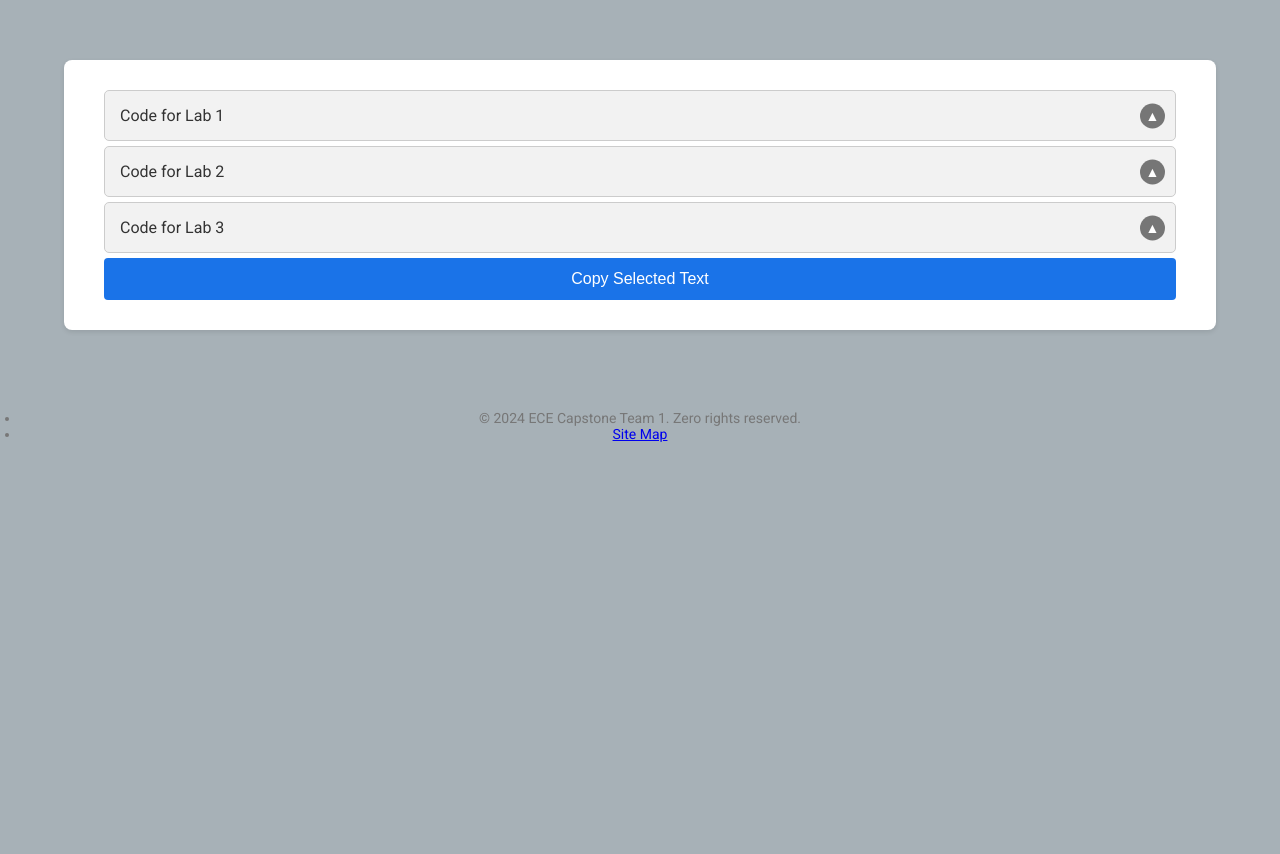
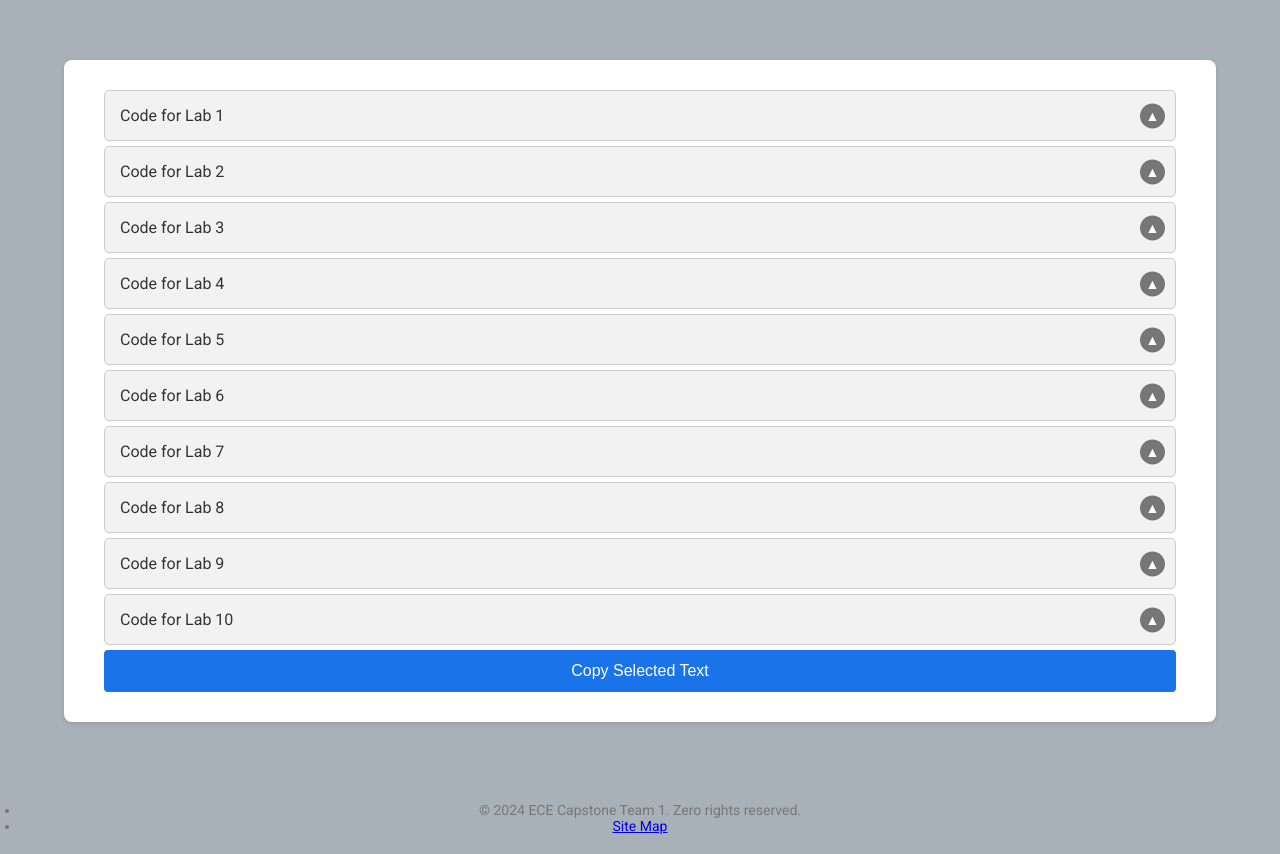
Before and after one commit to marcusmacesich/RobotInterfaceApp, a Django app: page /codetemplates/ in a window 1280 px wide. Shown: the part 58-912 px from the top of the page. Before the commit the page ends 500 px from the top, so only its background shows below. Run offline with Django 5.2, Linux system fonts and the light colour scheme.

```diff
--- a/robot_interface/interface/static/js/streaming.js
+++ b/robot_interface/interface/static/js/streaming.js
@@ -4,6 +4,8 @@
 // "iceServers" properties we'll pass when creating the Janus session.
 
 /* global iceServers:readonly, Janus:readonly, server:readonly */
+
+//taken from the streaming.js file from the Janus foundations' demo page
 
 var janus = null;
 var streaming = null;
--- a/robot_interface/interface/static/js/textroom.js
+++ b/robot_interface/interface/static/js/textroom.js
@@ -1,3 +1,6 @@
+//taken from the textroom.js file from the Janus foundations' demo page
+
+//Diffrent IPs used to test. Will eventually need to get the server and ice server variables from the DJango server automatically.
 //192.168.0.162
 //172.28.123.183
 const server = "http://172.28.123.183:8088/janus";
--- a/robot_interface/interface/templates/codetemplates.html
+++ b/robot_interface/interface/templates/codetemplates.html
@@ -130,6 +130,27 @@
         <h1>ECE 6-Axis Programming Interface</h1>
     </div>
 
+    <!--
+        Boiler plate code to create each dropdown block
+
+        <div class="text-block" id="textBlock#" onclick="selectBlock(#)">
+        <div class="text-content">Code for Lab #</div>
+        <button class="dropdown-button" onclick="toggleDropdown(event, #)">▲</button>
+        </div>
+        <div class="extra-content" id="extraContent#"><pre>
+        This is additional text for Block # that appears on expansion.
+        </pre></div>
+
+        JavaScript handles the logic for displaying the hidden code.
+        The hidden code is stored in the extra content section.
+        When the copy button is pushed, the code will be copied to the local strorage of the webbrowser under the name codeText as well as the clipboard.
+        The <pre> and </pre> are not copied, and are used to allow the text in the block to be eaiser to insert in the code.
+        # is any place when a number should be inserted, and the nuber denotes each block. The number is arbitrary. 1-10 are currently used for consistancy.
+        See toggleDropdowns and selectBlock in the javascript for further details.
+
+        Still needs actual code for each block.
+    -->
+
     <!-- Main Content Container -->
     <div class="container">
         <div class="block-container">
@@ -139,6 +160,7 @@
                 <button class="dropdown-button" onclick="toggleDropdown(event, 1)">▲</button>
             </div>
             <!-- Move extra-content below each block -->
+            <!-- currently stores temporary code-->
             <div class="extra-content" id="extraContent1"><code><pre>
 #GetPositons.py file
 import numpy as np
@@ -175,10 +197,50 @@ def orintation_Calc(m1,n):
             </div>
             <div class="extra-content" id="extraContent2">This is additional text for Block 2 that appears on expansion.</div>
 
-            <!-- Additional blocks up to textBlock10 -->
+            <div class="text-block" id="textBlock3" onclick="selectBlock(3)">
+                <div class="text-content">Code for Lab 3</div>
+                <button class="dropdown-button" onclick="toggleDropdown(event, 3)">▲</button>
+            </div>
+            <div class="extra-content" id="extraContent3">This is additional text for Block 3 that appears on expansion.</div>
+
+            <div class="text-block" id="textBlock4" onclick="selectBlock(4)">
+                <div class="text-content">Code for Lab 4</div>
+                <button class="dropdown-button" onclick="toggleDropdown(event, 4)">▲</button>
+            </div>
+            <div class="extra-content" id="extraContent4">This is additional text for Block 4 that appears on expansion.</div>
+
+            <div class="text-block" id="textBlock5" onclick="selectBlock(5)">
+                <div class="text-content">Code for Lab 5</div>
+                <button class="dropdown-button" onclick="toggleDropdown(event, 5)">▲</button>
+            </div>
+            <div class="extra-content" id="extraContent5">This is additional text for Block 5 that appears on expansion.</div>
+
+            <div class="text-block" id="textBlock6" onclick="selectBlock(6)">
+                <div class="text-content">Code for Lab 6</div>
+                <button class="dropdown-button" onclick="toggleDropdown(event, 6)">▲</button>
+            </div>
+            <div class="extra-content" id="extraContent6">This is additional text for Block 6 that appears on expansion.</div>
+
+            <div class="text-block" id="textBlock7" onclick="selectBlock(7)">
+                <div class="text-content">Code for Lab 7</div>
+                <button class="dropdown-button" onclick="toggleDropdown(event, 7)">▲</button>
+            </div>
+            <div class="extra-content" id="extraContent10">This is additional text for Block 7 that appears on expansion.</div>
+
+            <div class="text-block" id="textBlock8" onclick="selectBlock(8)">
+                <div class="text-content">Code for Lab 8</div>
+                <button class="dropdown-button" onclick="toggleDropdown(event, 8)">▲</button>
+            </div>
+            <div class="extra-content" id="extraContent8">This is additional text for Block 8 that appears on expansion.</div>
+
+            <div class="text-block" id="textBlock9" onclick="selectBlock(9)">
+                <div class="text-content">Code for Lab 9</div>
+                <button class="dropdown-button" onclick="toggleDropdown(event, 9)">▲</button>
+            </div>
+            <div class="extra-content" id="extraContent9">This is additional text for Block 9 that appears on expansion.</div>
 
             <div class="text-block" id="textBlock10" onclick="selectBlock(10)">
-                <div class="text-content">Code for Lab 3</div>
+                <div class="text-content">Code for Lab 10</div>
                 <button class="dropdown-button" onclick="toggleDropdown(event, 10)">▲</button>
             </div>
             <div class="extra-content" id="extraContent10">This is additional text for Block 10 that appears on expansion.</div>
@@ -187,6 +249,7 @@ def orintation_Calc(m1,n):
             <button class="copy-button" onclick="copySelectedText()">Copy Selected Text</button>
         </div>
     </div>
+
 
     <!-- Footer -->
     <div class="footer">
@@ -198,7 +261,14 @@ def orintation_Calc(m1,n):
 
     <script>
         let selectedBlockId = null;
-
+        /*
+        * Function is called whenever a block is clicked.
+        *
+        * By passing in the blockId as to the function, string manipulation can add and remove the selected tag.
+        * The selectedBlockId is also used in copySelectedText.
+        *
+        * Updates selectedBlockId to blockId
+        */
         function selectBlock(blockId) {
             if (selectedBlockId) {
                 document.getElementById(`textBlock${selectedBlockId}`).classList.remove('selected');
@@ -207,12 +277,17 @@ def orintation_Calc(m1,n):
             document.getElementById(`textBlock${blockId}`).classList.add('selected');
         }
 
+        /*
+        * Copies the text to the clipboard and to the local storage name codeText.
+        * Takes the text from the selected text box.
+        *
+        * No changes to the variables.
+        */
         function copySelectedText() {
             if (selectedBlockId) {
                 const selectedText = document.getElementById(`extraContent${selectedBlockId}`).textContent.trim();
                 navigator.clipboard.writeText(selectedText).then(() => {
                     localStorage.setItem("codeText", selectedText);
-                    console.log(selectedText);
                     alert('Selected text copied to workspace and clipboard!');
                 }).catch(err => {
                     alert('Failed to copy text.');
@@ -222,6 +297,13 @@ def orintation_Calc(m1,n):
             }
         }
 
+        /*
+        * The function changes the display type of the extra content
+        * None hides the code, while block show it
+        * Also changes the arrow direction.
+        *
+        * No changes to the variables.
+        */
         function toggleDropdown(event, blockId) {
             event.stopPropagation();
             const block = document.getElementById(`textBlock${blockId}`);
--- a/robot_interface/interface/templates/stream.html
+++ b/robot_interface/interface/templates/stream.html
@@ -162,6 +162,7 @@
             text-align: center;
         }
     </style>
+    <!-- Needed to intilize the server ip and the server connectivity, variablses are named as janus.js needs them -->
     <script>
         const server = "http://192.168.0.162:8088/janus"; // Replace with your Janus server address
         const iceServers = [{ urls: "stun:stun.l.google.com:19302" }]; // Example STUN server, modify as needed
@@ -185,6 +186,7 @@
     </div>
     <div class = "buttonz">
             <div autocomplete="off" id="streamset" class="btn btn-secondary dropdown-toggle">Select a Stream</div>
+            <!--The following element is where streaming.js will put the video streams that it can find-->
             <ul id="streamslist" class="dropdown-menu" role="menu"></ul>
         <div class="btn-group">
             <button class="btn btn-primary" autocomplete="off" id="watch">Watch</button>
```
Also changed, not shown: robot_interface/interface/templates/uploadwindow.html (+9 -2 lines), 1 other file.
